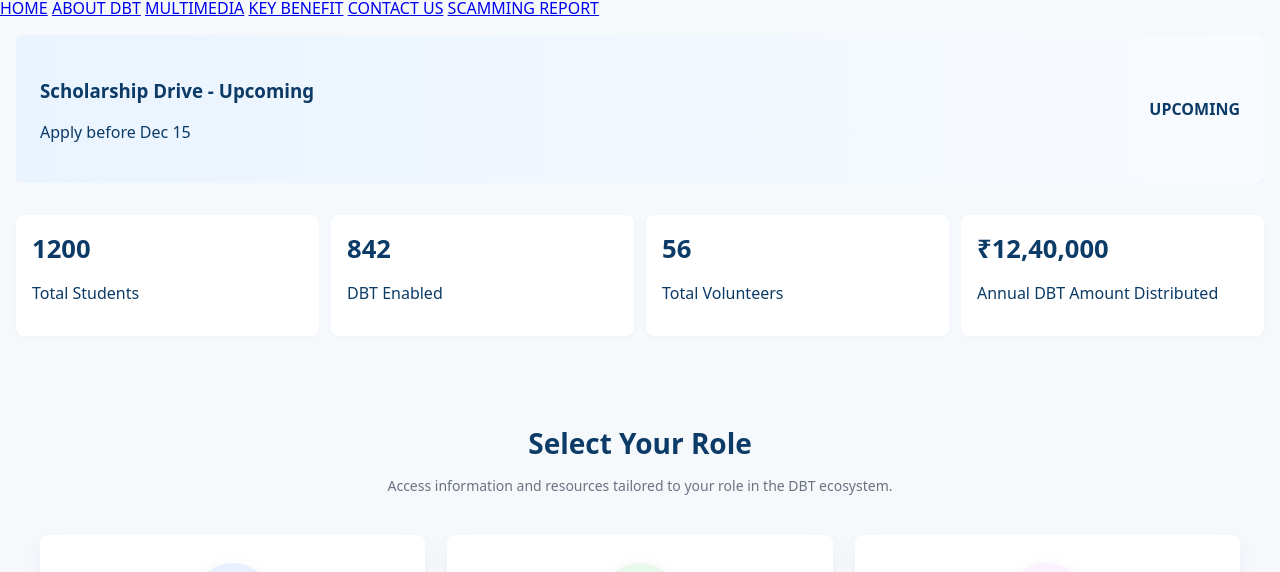
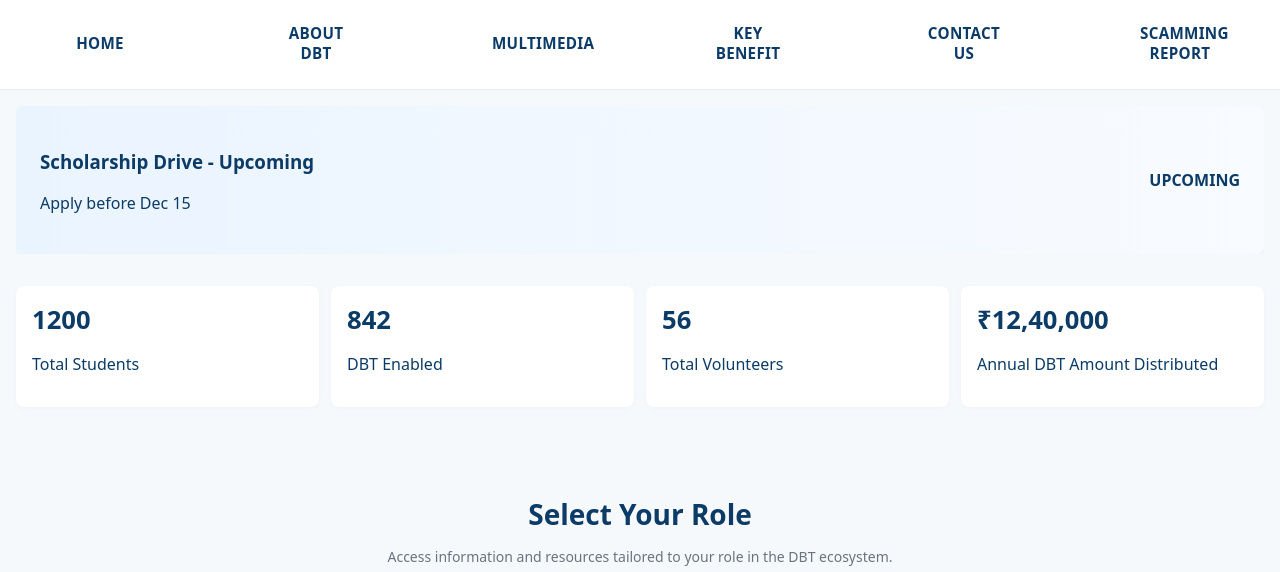
Before and after one commit to RaunakGupta909/DBT, a website: page frontend/index.html in a window 1280 px wide. Shown: the part 120-692 px from the top of the page. Drawn offline with Linux system fonts and the light colour scheme.

Commit message:
update code

```diff
--- a/frontend/index.html
+++ b/frontend/index.html
@@ -69,7 +69,7 @@
       <h2 class="section-title">Select Your Role</h2>
       <p class="section-sub">Access information and resources tailored to your role in the DBT ecosystem.</p>
 
-      <div class="role-grid">
+    <div class="role-grid">
         <article class="role-card student">
           <div class="role-badge">🎓</div>
           <h3>Student</h3>
@@ -77,7 +77,14 @@
           <a class="proceed-btn" href="/student">Proceed →</a>
         </article>
 
-        <article class="role-card parent">
+           <div class="student-cta">
+              <a href="/student-register" class="cta-btn primary">Register Now</a>
+              <a href="/student-login" class="cta-btn secondary">Sign In</a>
+            </div>
+          </div>
+        </section>
+
+       <article class="role-card parent">
           <div class="role-badge">👨‍👩‍👧</div>
           <h3>Parent / Guardian</h3>
           <p>Manage your children's DBT status and learn more.</p>
--- a/frontend/styles.css
+++ b/frontend/styles.css
@@ -330,6 +330,56 @@ body{font-family:system-ui,-apple-system,Segoe UI,Roboto,Arial; background:var(-
   }
 }
 
+/* Main navigation strip below header (button-like links spaced left→right) */
+.main-nav{
+  background: var(--card);
+  border-bottom: 1px solid #e6eef6;
+  padding: 8px 12px;
+}
+.main-nav .nav-links{
+  max-width: 1200px;
+  margin: 0 auto;
+  display: flex;
+  align-items: center;
+  justify-content: center;
+  gap: 6rem; /* ~2-3 cm gap between items on desktop */
+  flex-wrap: nowrap;
+  font-weight: 700;
+  color: var(--text);
+  padding: 6px 8px;
+}
+.main-nav .nav-btn{
+  display: inline-block;
+  color: var(--text);
+  text-decoration: none;
+  padding: 10px 18px;
+  font-size: 0.95rem;
+  letter-spacing: 0.3px;
+  border-radius: 8px;
+  background: transparent;
+  border: 2px solid transparent;
+  min-width: 120px; /* ensures a comfortable clickable area */
+  text-align: center;
+}
+.main-nav .nav-btn:hover{
+  color: var(--accent);
+  background: rgba(30,111,184,0.06);
+  border-color: rgba(30,111,184,0.12);
+}
+
+/* On narrower screens reduce spacing and allow wrapping */
+@media (max-width: 1100px){
+  .main-nav .nav-links{ gap: 4rem; }
+}
+@media (max-width: 900px){
+  .main-nav .nav-links{ gap: 2rem; flex-wrap: wrap; }
+  .main-nav .nav-btn{ min-width: 140px; }
+}
+@media (max-width: 720px){
+  .main-nav .nav-links{ gap: 1rem; padding: 8px; }
+  .main-nav .nav-btn{ padding: 8px 12px; font-size: 0.92rem; min-width: auto; }
+}
+
 /* Dark mode */
 body.dark{background:#0b1220;color:#e6f0fb}
 body.dark .top-strap{background:#071426;border-bottom-color:#071426}
```
